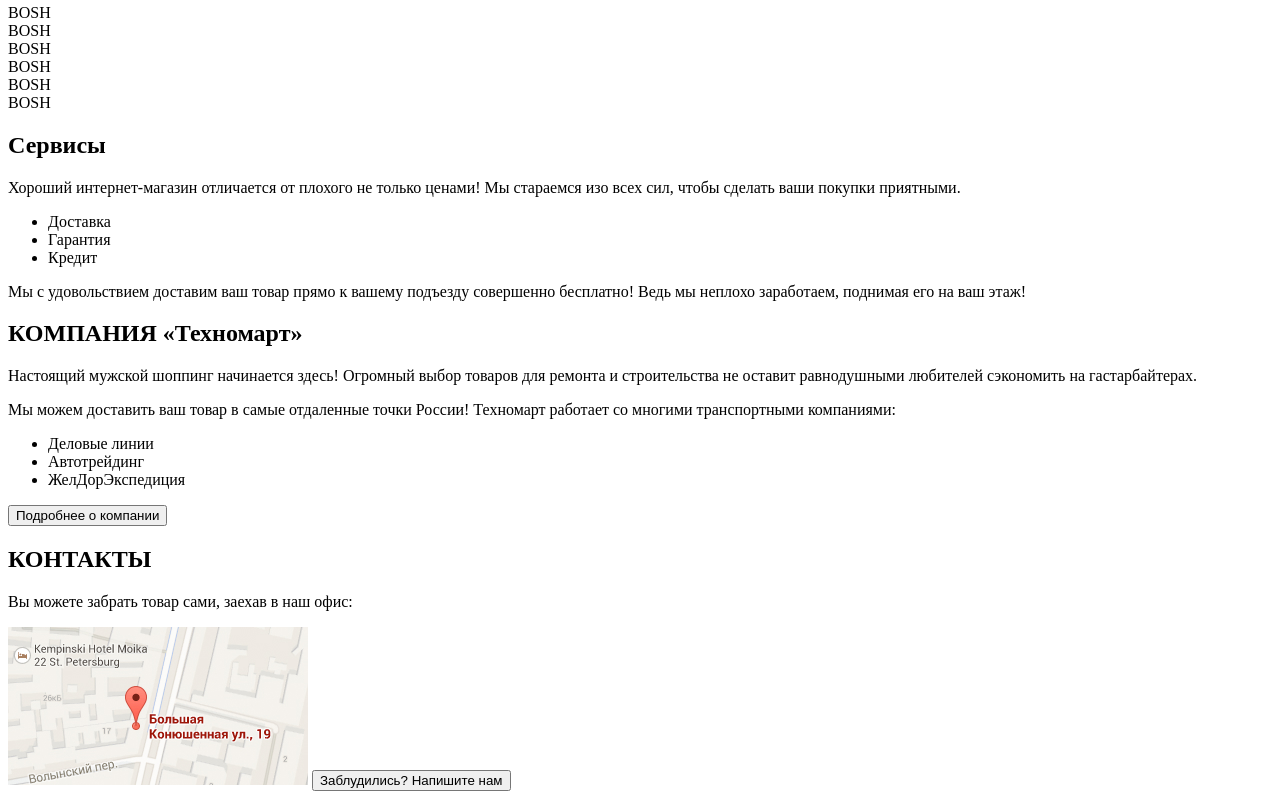
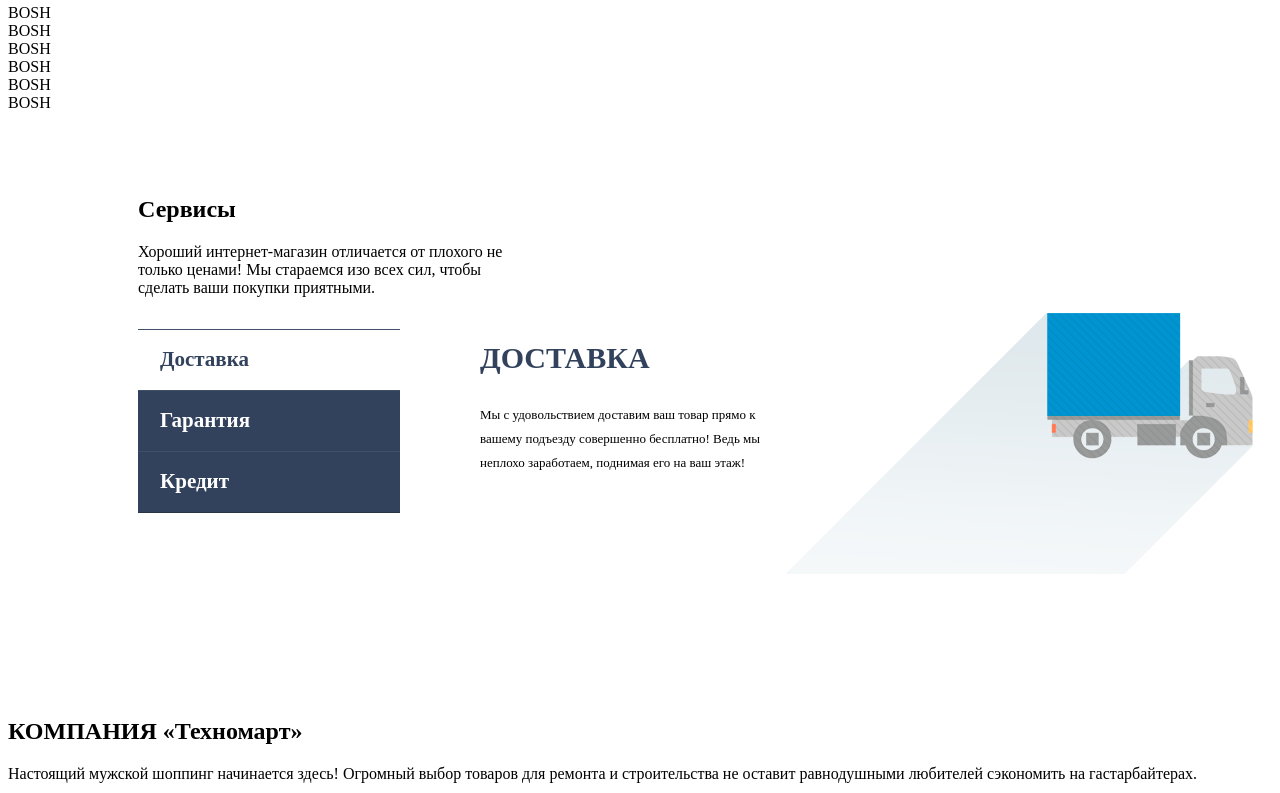
Before and after one commit to gitSergeyhab/html_css_test, a plain HTML site: page index.html in a window 1280 px wide. Shown: the part 1452-2245 px from the top of the page. Drawn offline with Linux system fonts and the light colour scheme.

Commit message:
tab-slider sevices

```diff
--- a/css/style.css
+++ b/css/style.css
@@ -47,3 +47,87 @@
     display: flex;
     align-items: center;
 }
+
+.serv-items {
+    width: 240px;
+    height: 61px;
+    list-style: none;
+    background: #32425C;
+    box-shadow: 0px 1px 0px #293449, inset 0px 1px 0px #405069;
+    font-family: Cuprum;
+    font-style: normal;
+    font-weight: bold;
+    font-size: 21px;
+    line-height: 30px;
+    padding-left: 22px;
+    display: flex;
+    align-items: center;
+    color: #FFFFFF;
+}
+
+.serv-items.serv-items-active{
+    color: #32425C;
+    background: #FFFFFF;
+
+}
+
+.services {
+    height: 522px;
+    padding-left: 130px;
+    padding-top: 64px;
+
+}
+
+.services_main {
+    display: flex;
+    position: relative;
+
+}
+
+.services_main ul {
+    padding-left: 0;
+    cursor: pointer;
+}
+
+
+.services_top {
+    width: 394px;
+}
+
+.text_services {
+    width: 305px;
+    height: 30px;
+    margin-left: 80px;
+    font-family: PT Sans;
+    font-size: 13px;
+    line-height: 24px;
+    font-style: normal;
+    font-weight: normal;
+
+}
+
+.text_services h3 {
+    font-family: Cuprum;
+    text-transform: uppercase;
+    font-size: 30px;
+    line-height: 30px;
+    color: #32425C;
+}
+
+.services_img {
+    background-image: url('/img/truck.png');
+    width: 468px;
+    height: 261px;
+}
+
+.serv_img0 {
+    background-image: url('/img/truck.png');
+}
+
+.serv_img1 {
+    background-image: url('/img/garant.png');
+}
+
+.serv_img2 {
+    background-image: url('/img/credit.png');
+}
--- a/index.html
+++ b/index.html
@@ -123,20 +123,22 @@
                     Мы стараемся изо всех сил, чтобы сделать ваши покупки приятными.</p>
             </div>
             <div class="services_main">
-                <div class="services_services">
-                    <nav class="nav_services">
                 <ul>
-                            <li class="serv-items">Доставка</li>
+                    <li class="serv-items serv-items-active">Доставка</li>
                     <li class="serv-items">Гарантия</li>
                     <li class="serv-items">Кредит</li>
                 </ul>
-                    </nav>
+
+                <div class="text_services">
+                    <h3>Доставка</h3>
                     <p>Мы с удовольствием доставим ваш товар прямо
                     к вашему подъезду совершенно бесплатно!
                     Ведь мы неплохо заработаем,
                     поднимая его на ваш этаж!</p>
                 </div>
-                <div class="services_img"></div>
+                <div class="services_img serv_img0">
+
+                </div>
             </div>
         </section>
 
--- a/js/script.js
+++ b/js/script.js
@@ -10,3 +10,29 @@
     };
     slide.setAttribute('src', sliderImgSrc[slide_id]);
 })
+
+
+const srviceTexts = [
+    'Мы с удовольствием доставим ваш товар прямо к вашему подъезду совершенно бесплатно!<br />Ведь мы неплохо заработаем, <br />поднимая его на ваш этаж!',
+    'Если купленный у нас товар поломается или заискрит, а также в случае пожара, спровоцированного его возгоранием, вы всегда можете быть уверены в нашей гарантии. Мы обменяем сгоревший товар на новый. Дом уж восстановите как-нибудь сами.',
+    'Залезть в долговую яму стало проще! <br />Кредитные консультанты придут вам на помощь.'
+]
+
+const srviceImgSrc = ['serv_img0', 'serv_img1', 'serv_img2']
+
+const services = document.querySelectorAll('.serv-items');
+const headerServ = document.querySelector('.text_services h3')
+const textServPar = document.querySelector('.text_services p')
+const servImg = document.querySelector('.services_img')
+
+services.forEach((serv, i) => {
+    serv.addEventListener('click', () => {
+        services.forEach( s => s.classList.remove('serv-items-active') );
+        serv.classList.add('serv-items-active');
+        headerServ.textContent = serv.textContent;
+        textServPar.innerHTML = srviceTexts[i];
+        srviceImgSrc.forEach( clas => servImg.classList.remove(clas) )
+        servImg.classList.add(srviceImgSrc[i]);
+    });
+
+})
```
Also changed, not shown: img/credit.png (added), img/garant.png (added). Lines whose indentation alone changed are shown as unchanged.
